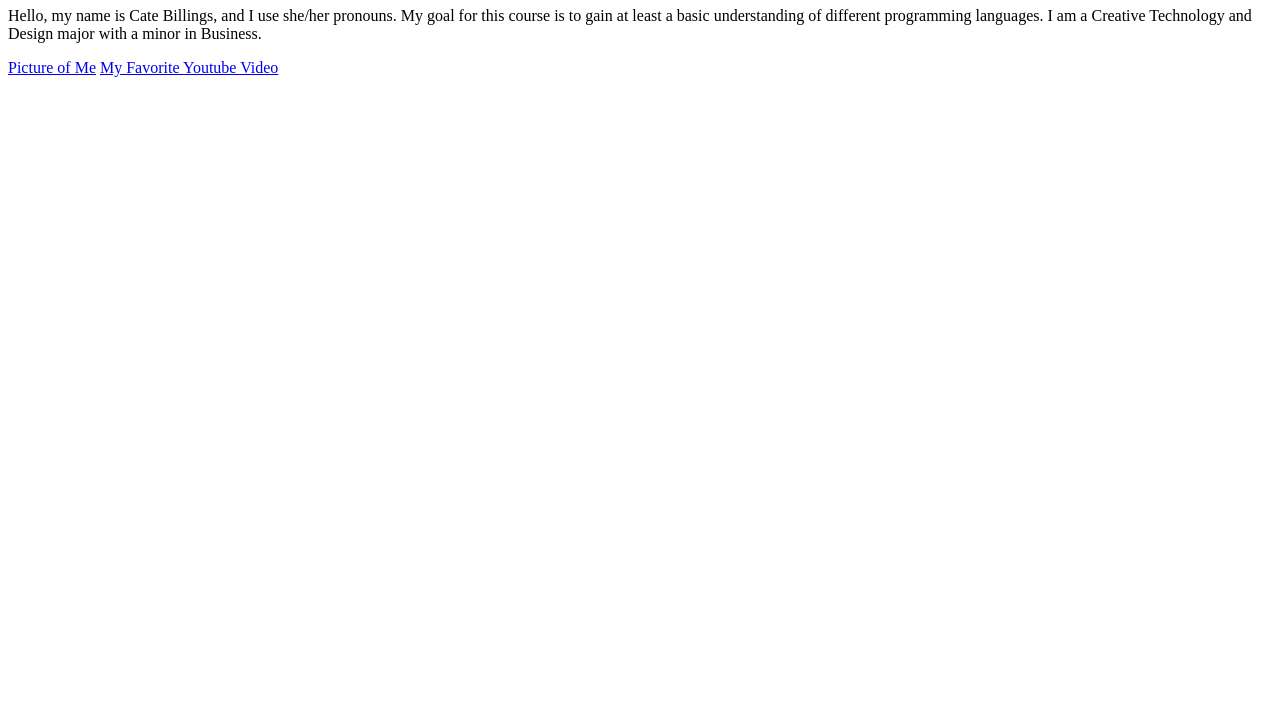
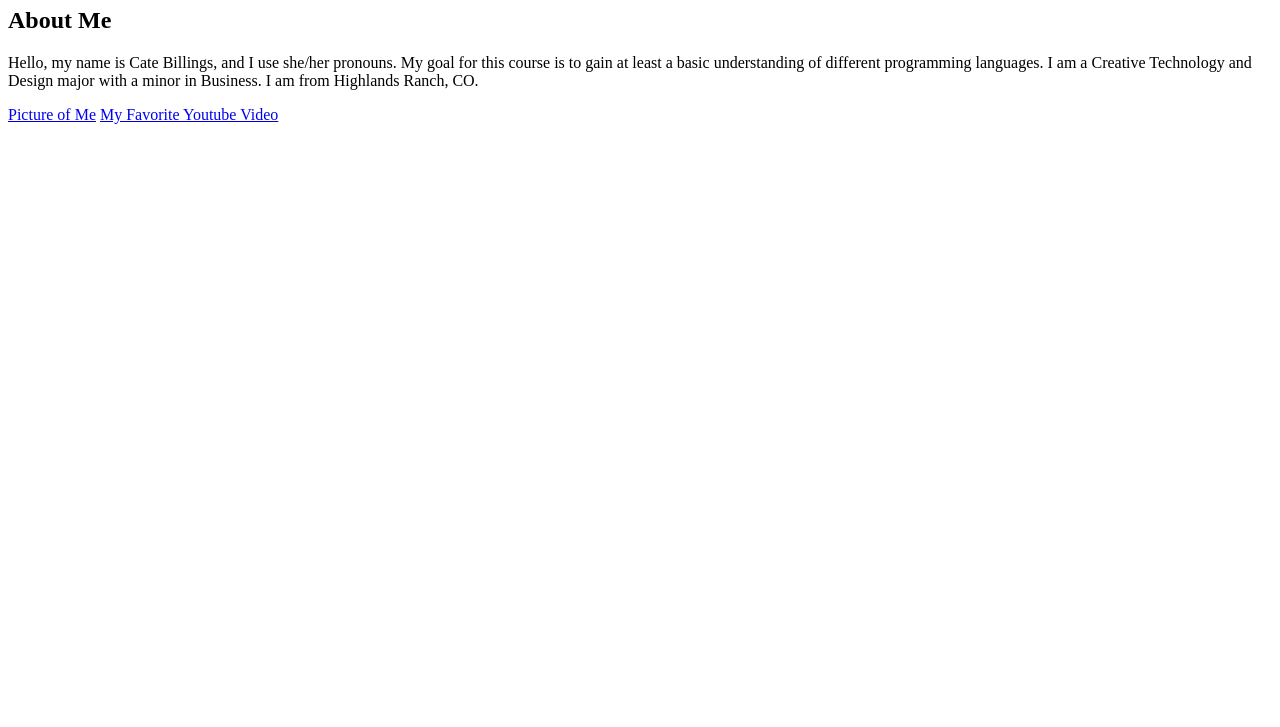
Before and after one commit to catebillings/catebillings.github.io, a plain HTML site: page index.html in a window 1280 px wide. Shown: the part 73-800 px from the top of the page. Drawn offline with Linux system fonts and the light colour scheme.

Commit message:
added about me

```diff
--- a/index.html
+++ b/index.html
@@ -6,9 +6,10 @@
     </head>
     <body>
         <h1>Cate Billings</h1>
+        <h2>About Me</h2>
         <p>Hello, my name is Cate Billings, and I use she/her pronouns.
             My goal for this course is to gain at least a basic understanding of different programming languages.
-            I am a Creative Technology and Design major with a minor in Business.
+            I am a Creative Technology and Design major with a minor in Business. I am from Highlands Ranch, CO.
         </p>
         <a href="/img/me.JPG">Picture of Me</a>
         <a href="https://www.youtube.com/watch?v=fNFzfwLM72c">My Favorite Youtube Video</a>
```
